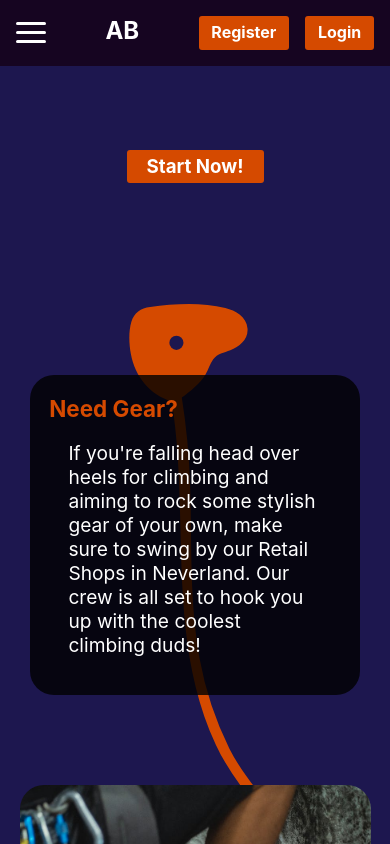
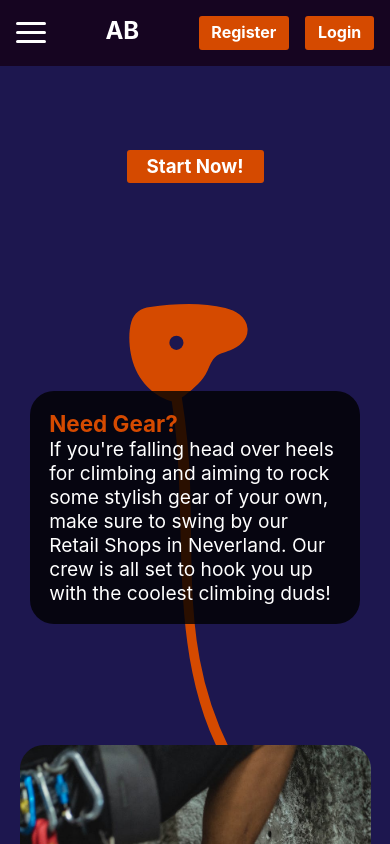
Before and after one commit to WildHeat/bouldering-booking, a React (Create React App) app: page /climb in a window 390 px wide. Shown: the top 844 px of the page. Built offline with nearby package versions, Linux system fonts and the light colour scheme.

Commit message:
responsiveness bug on climb page

```diff
--- a/src/components/AccountPage/AccountPage.css
+++ b/src/components/AccountPage/AccountPage.css
@@ -43,7 +43,7 @@
 }
 
 .account-page-image-container {
-  height: 80vh;
+  height: 85vh;
   max-width: 50em;
   min-width: 40%;
   flex: 1;
--- a/src/components/ClimbPage/ClimbPage.css
+++ b/src/components/ClimbPage/ClimbPage.css
@@ -60,10 +60,6 @@
 
 .climb-info-card-text-container h3 {
   color: var(--accent-color);
-}
-
-.climb-info-card-text {
-  padding: 1em;
 }
 
 .climb-image {
```
